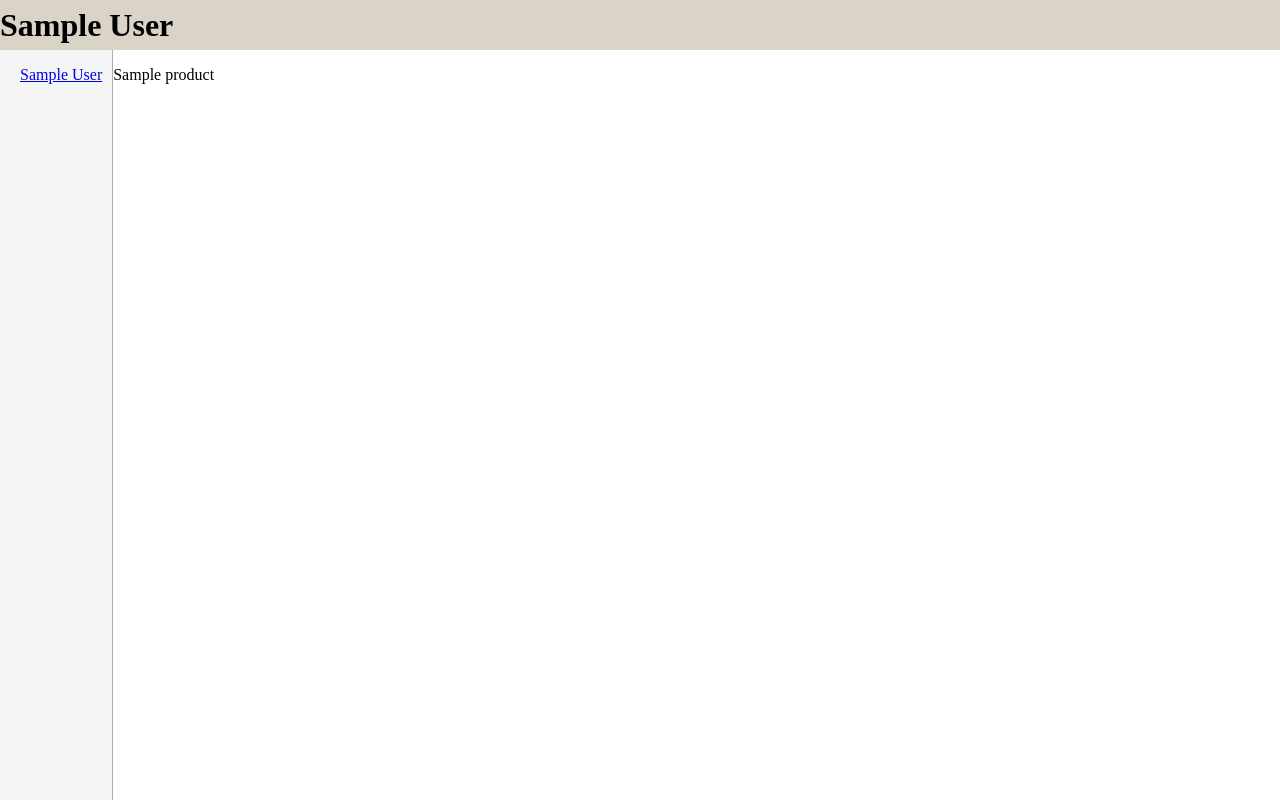
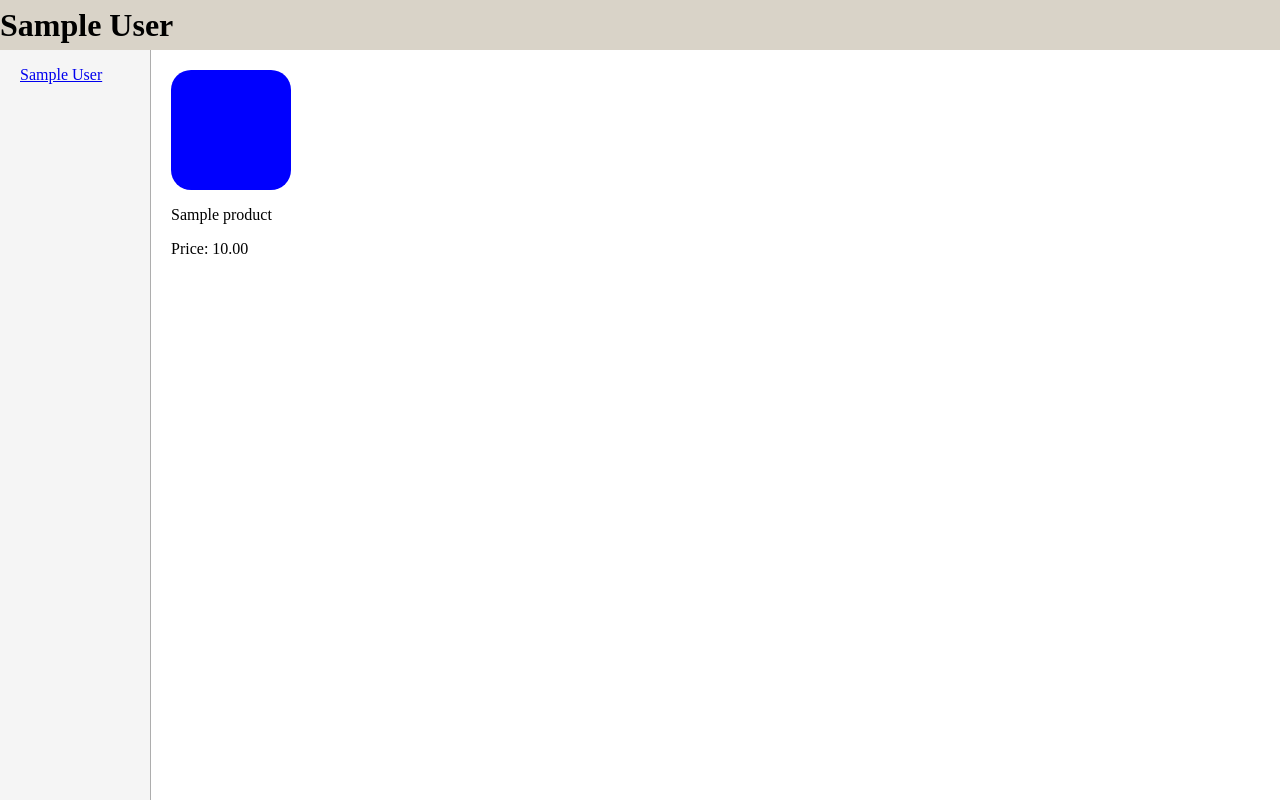
Before and after one commit to averhagen/ordering_site, a Django app: template ordering/templates/ordering/index.html in a window 1280 px wide. Run offline with Django 3.2, Linux system fonts and the light colour scheme; the template is opened without the code that fills it: values that come from a table or form of the project are taken from there, others are empty; tables that the repository leaves empty hold one stand-in row (values such as "Sample post").

Commit message:
Add css and html markup to display products as individual divs with their own layout containing places for an image, price, and name.

```diff
--- a/ordering/templates/ordering/index.html
+++ b/ordering/templates/ordering/index.html
@@ -35,7 +35,7 @@
 
         .content-left-menu {
             border-right: 1px solid rgb(173, 173, 173);
-            min-width: 100px;
+            min-width: 150px;
             background: whitesmoke;
         }
 
@@ -54,9 +54,56 @@
         }
 
         .content-middle {
+            height: 100%;
+            display: flex;
+            flex-wrap: wrap;
             flex-grow: 1;
             background: white;
         }
+
+        .product-selection {
+            margin: 20px;
+            display: block;
+        }
+
+        .product-image-container {
+            position: relative;
+        }
+
+        .product-image {
+            background: blue;
+            width: 100%;
+            height: 100%;
+            min-width: 120px;
+            min-height: 120px;
+            width: 120px;
+            height: 120px;
+            border-radius: 20px;
+        }
+
+        .actions {
+            display: inline;
+            opacity: 0;
+            position: absolute;
+            bottom: 0px;
+        }
+
+        .info-action {
+            display: inline;
+        }
+
+        .add-action {
+            display: inline;
+        }
+
+        .product-image:hover .image {
+            opacity: .5;
+        }
+
+        .actions:hover {
+            opacity: 1;
+        }
+
     </style>
 </head>
 
@@ -77,7 +124,19 @@
         <div class="content-middle">
             {% if category %}
                 {% for product in category.get_products %}
+                <div class = "product-selection">
+                    <div class = "product-image-container">
+                        <div class = "product-image">
+
+                        </div>
+                        <div class="actions">
+                            <span>info</span>
+                            <span>add to cart</span>
+                        </div>
+                    </div>
                     <p>{{ product.name }}</p>
+                    <p>Price: {{ product.price }}</p>
+                </div>
                 {% endfor %}
             {% endif %}
         </div>
```
